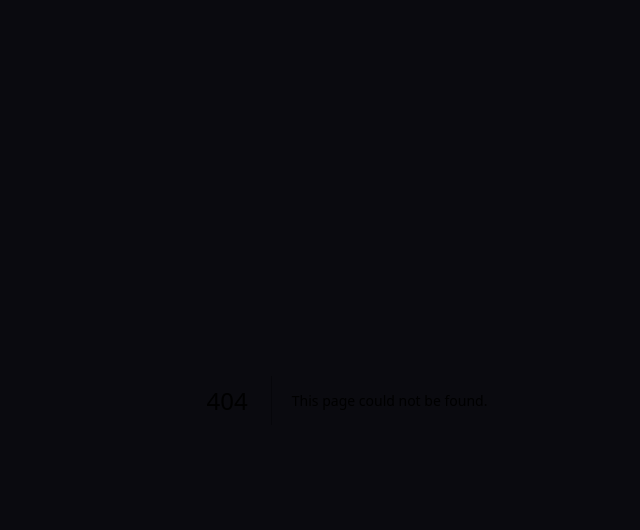
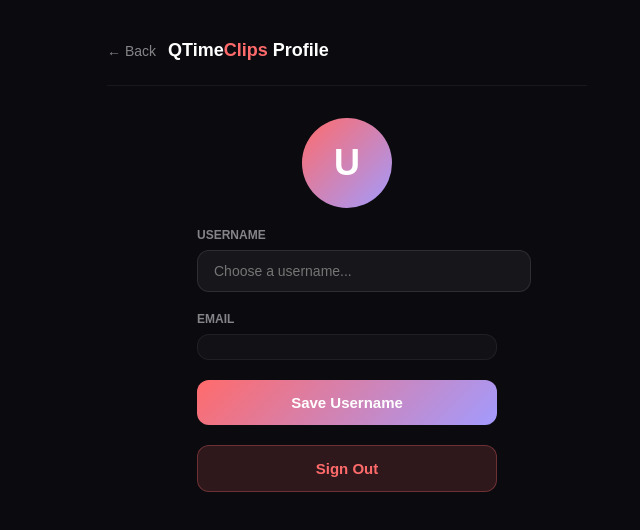
Before and after one commit to jaxson51419/qtimeclips, a Next.js app: page /profile in a window 1280 px wide. Before the commit this address had no page. Shown: the top 530 px of the page, without its empty margins (293-933 px from the left). Built offline with nearby package versions, Linux system fonts and the light colour scheme; no server answers.

Commit message:
add profile page

```diff
--- /dev/null
+++ b/app/profile/page.jsx
@@ -0,0 +1,59 @@
+"use client";
+import { useState, useEffect } from "react";
+
+export default function ProfilePage() {
+  const [user, setUser] = useState(null);
+  const [username, setUsername] = useState("");
+  const [saving, setSaving] = useState(false);
+  const [saved, setSaved] = useState(false);
+
+  useEffect(() => {
+    const init = async () => {
+      const { supabase } = await import("../../lib/supabase");
+      const { data: { user } } = await supabase.auth.getUser();
+      setUser(user);
+      const savedUsername = localStorage.getItem("username_" + user?.id) || "";
+      setUsername(savedUsername);
+    };
+    init();
+  }, []);
+
+  const saveUsername = () => {
+    if (!username.trim()) return;
+    setSaving(true);
+    localStorage.setItem("username_" + user?.id, username.trim());
+    setTimeout(() => { setSaving(false); setSaved(true); }, 500);
+  };
+
+  return (
+    <div style={{ minHeight: "100vh", background: "#0A0A0F", color: "#fff", fontFamily: "sans-serif", maxWidth: 480, margin: "0 auto", padding: 24 }}>
+      <div style={{ padding: "16px 0 24px", display: "flex", alignItems: "center", gap: 12, borderBottom: "1px solid rgba(255,255,255,0.06)", marginBottom: 32 }}>
+        <a href="/feed" style={{ color: "rgba(255,255,255,0.5)", textDecoration: "none", fontSize: 14 }}>← Back</a>
+        <span style={{ fontSize: 18, fontWeight: 800 }}>QTime<span style={{ color: "#FF6B6B" }}>Clips</span> Profile</span>
+      </div>
+      <div style={{ display: "flex", flexDirection: "column", alignItems: "center", gap: 20 }}>
+        <div style={{ width: 90, height: 90, borderRadius: "50%", background: "linear-gradient(135deg, #FF6B6B, #A29BFE)", display: "flex", alignItems: "center", justifyContent: "center", fontSize: 36, fontWeight: 800 }}>
+          {username ? username.charAt(0).toUpperCase() : user?.email?.charAt(0).toUpperCase() || "U"}
+        </div>
+        <div style={{ width: "100%", maxWidth: 300 }}>
+          <div style={{ color: "rgba(255,255,255,0.5)", fontSize: 12, marginBottom: 8, fontWeight: 600 }}>USERNAME</div>
+          <input type="text" placeholder="Choose a username..." value={username} onChange={e => { setUsername(e.target.value); setSaved(false); }} style={{ width: "100%", padding: "12px 16px", borderRadius: 12, border: "1px solid rgba(255,255,255,0.1)", background: "rgba(255,255,255,0.05)", color: "#fff", fontSize: 14, outline: "none" }} />
+        </div>
+        <div style={{ width: "100%", maxWidth: 300 }}>
+          <div style={{ color: "rgba(255,255,255,0.5)", fontSize: 12, marginBottom: 8, fontWeight: 600 }}>EMAIL</div>
+          <div style={{ padding: "12px 16px", borderRadius: 12, border: "1px solid rgba(255,255,255,0.06)", background: "rgba(255,255,255,0.03)", color: "rgba(255,255,255,0.5)", fontSize: 14 }}>{user?.email || ""}</div>
+        </div>
+        {saved ? (
+          <div style={{ color: "#55EFC4", fontSize: 14, fontWeight: 700 }}>✅ Username saved!</div>
+        ) : (
+          <button onClick={saveUsername} disabled={!username.trim() || saving} style={{ width: 300, background: "linear-gradient(135deg, #FF6B6B, #A29BFE)", border: "none", borderRadius: 12, padding: "14px", fontSize: 15, fontWeight: 700, color: "#fff", cursor: "pointer" }}>
+            {saving ? "Saving..." : "Save Username"}
+          </button>
+        )}
+        <button onClick={async () => { const { supabase } = await import("../../lib/supabase"); await supabase.auth.signOut(); window.location.href = "/login"; }} style={{ width: 300, background: "rgba(255,107,107,0.15)", border: "1px solid rgba(255,107,107,0.3)", color: "#FF6B6B", borderRadius: 12, padding: "14px", fontSize: 15, fontWeight: 700, cursor: "pointer" }}>
+          Sign Out
+        </button>
+      </div>
+    </div>
+  );
+}
```
